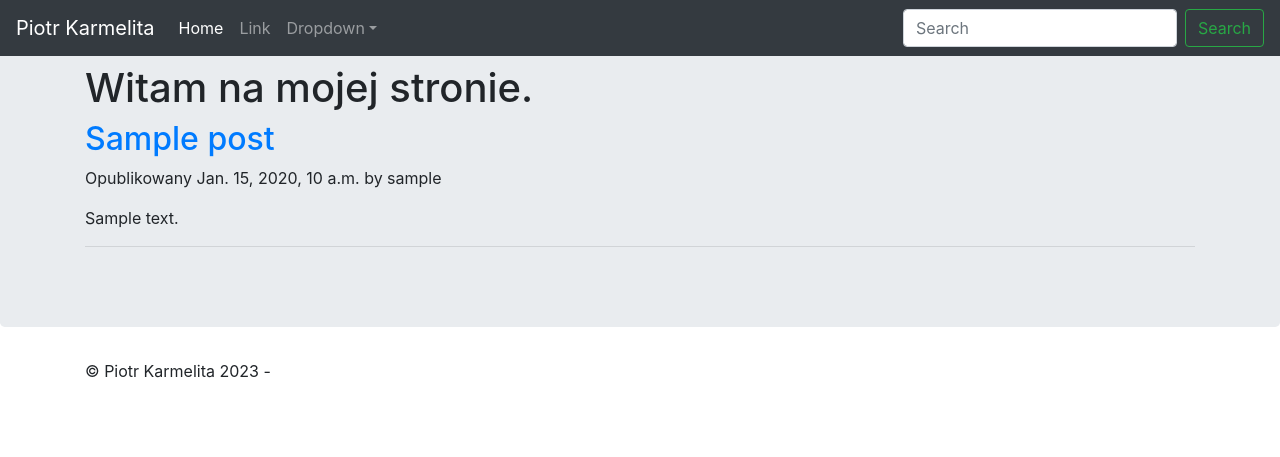
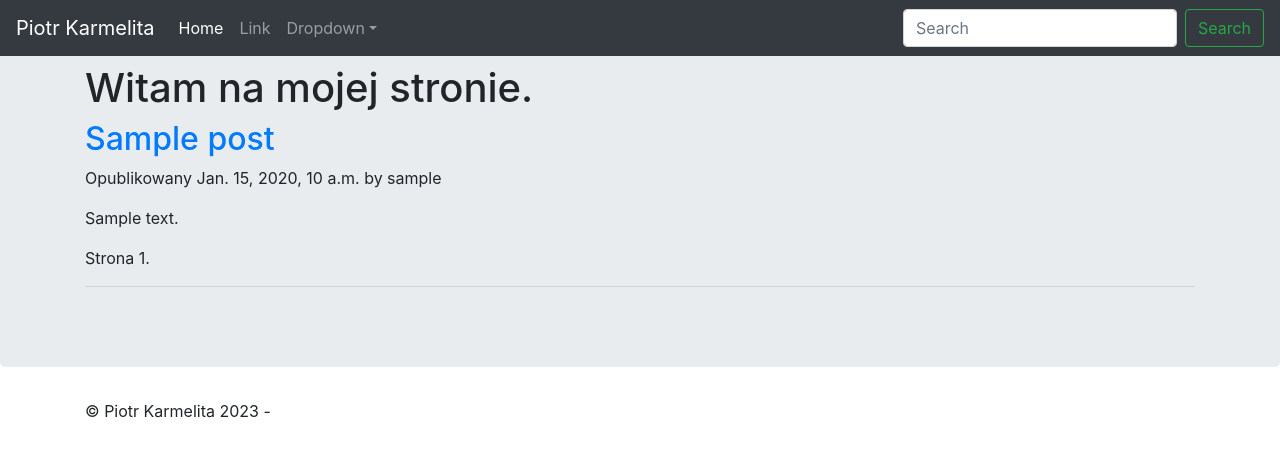
Before and after one commit to p-karmelita/Personal-website, a Django app: page /mysite/ in a window 1280 px wide. Shown: the top 457 px of the page. Run offline with Django 4.2, Linux system fonts and the light colour scheme; tables that the repository leaves empty hold one stand-in row (values such as "Sample post"); some libraries are stand-ins or nearby versions.

Commit message:
Implement paginator

```diff
--- a/mysite/templates/mysite/post/list.html
+++ b/mysite/templates/mysite/post/list.html
@@ -15,6 +15,7 @@
     </p>
     {{ post.body|truncatewords:30|linebreaks }}
   {% endfor %}
+{% include "pagination.html" with page=posts %}
 {% endblock %}
 
 
--- /dev/null
+++ b/mysite/templates/pagination.html
@@ -0,0 +1,19 @@
+<div class="pagination">
+  <span class="step-links">
+    {% if page.paginator.num_pages > 1 %}
+      {% if page.has_previous %}
+        <a href="?page={{ page.previous_page_number }}">Poprzednia</a>
+      {% endif %}
+      <span class="current">
+        Strona {{ page.number }} z {{ page.paginator.num_pages }}.
+      </span>
+      {% if page.has_next %}
+        <a href="?page={{ page.next_page_number }}">Następna</a>
+      {% endif %}
+    {% else %}
+      <span class="current">
+        Strona 1.
+      </span>
+    {% endif %}
+  </span>
+</div>
--- a/mysite/views.py
+++ b/mysite/views.py
@@ -1,10 +1,14 @@
 from django.shortcuts import render, get_object_or_404
-from django.http import Http404
+from django.core.paginator import Paginator
 from .models import Post
 
 
 def post_list(request):
-    posts = Post.published.all()
+    post_list = Post.published.all()
+    paginator = Paginator(post_list, 3)
+    page_number = request.GET.get('page', 1)
+    posts = paginator.page(page_number)
+
     return render(request,
                   'mysite/post/list.html',
                   {'posts': posts})
```
